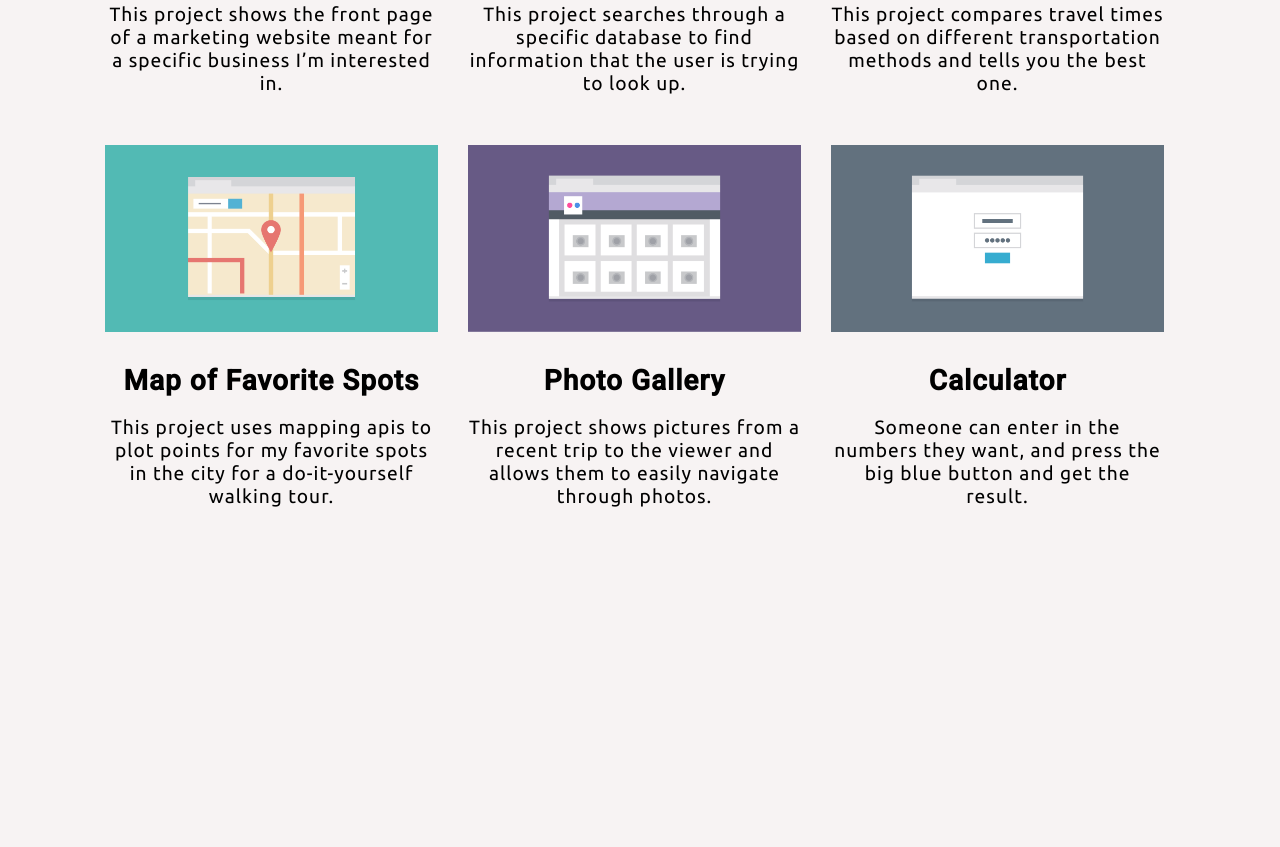
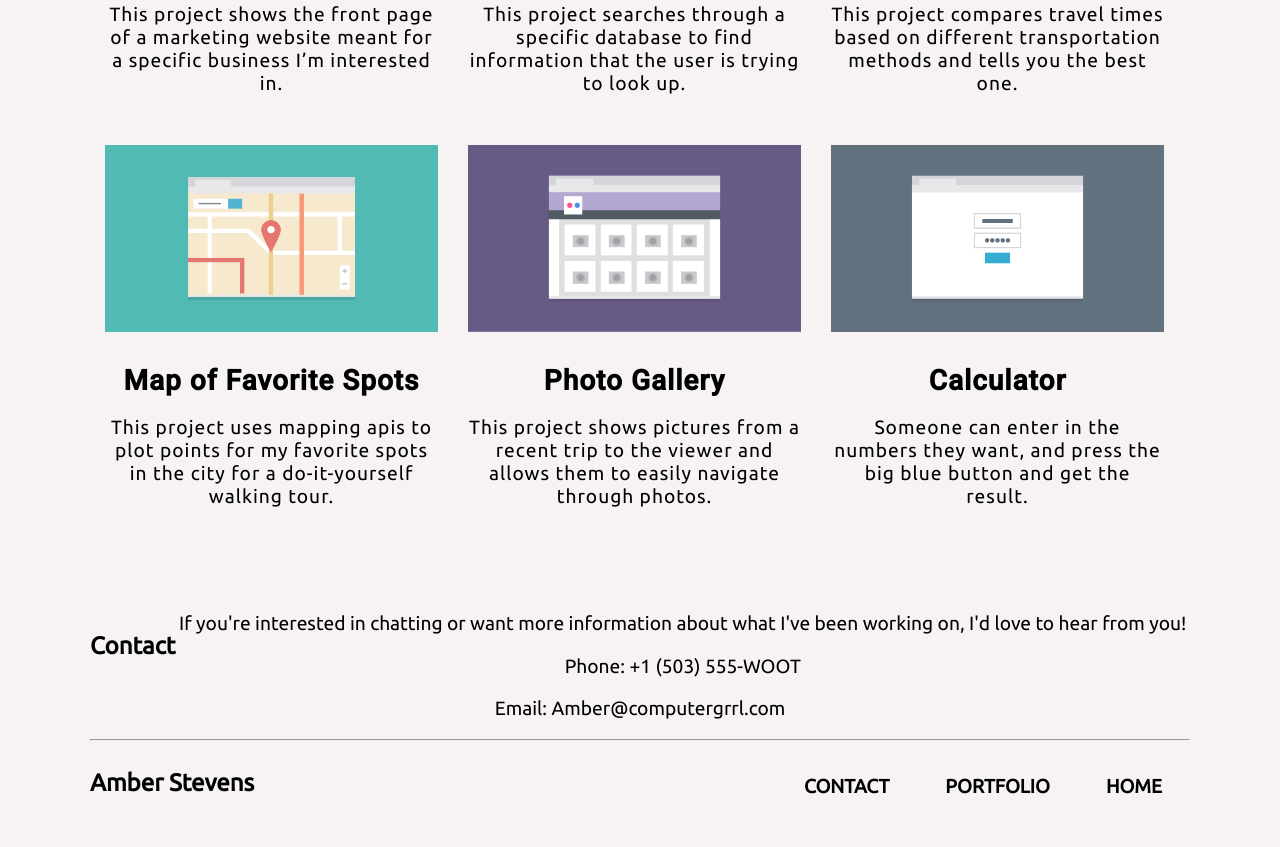
Before and after one commit to computergrrl/FEWD-Mobile-First-Responsive-Layout, a plain HTML site: page index.html in a window 1280 px wide. Shown: the part 756-1603 px from the top of the page. Before the commit the page ends 1314 px from the top, so only its background shows below. Drawn offline with Linux system fonts and the light colour scheme.

Commit message:
Added footer (needs work)

```diff
--- a/css/style.css
+++ b/css/style.css
@@ -114,6 +114,11 @@ img {
   Footer navigation & styling
   ***********************************/
 
+  footer {
+      margin-top: 25px;
+      padding: 10px
+  }
+
   .footer-nav li {
     display: block;
     padding: 8px;
@@ -147,6 +152,15 @@ Media width breakpoints
         background: rgb(247, 243, 243);
     }
 
+    footer h2 {
+        float: left;
+    }
+
+    .footer-nav li {
+        float: right;
+        /* display: inline-block; */
+        background: rgb(247, 243, 243);
+    }
 
     header img {
         float: right;
--- a/index.html
+++ b/index.html
@@ -15,12 +15,12 @@
 
     <header>
         <div class="wrapper clearfix">
-            <h1> Amber Stevens</h1>
+            <h1 id="home"> Amber Stevens</h1>
             <nav>
                 <ul class="site-nav">
-                    <li><a href="#">Home</a></li>
-                    <li><a href="#">Portfolio</a></li>
-                    <li><a href="#">Contact</a></li>
+                    <li><a href="#home">Home</a></li>
+                    <li><a href="#portfolio">Portfolio</a></li>
+                    <li><a href="#contact">Contact</a></li>
                 </ul>
             </nav>
             <img src="images/responsive-layout-profile.png"class="proile-img">
@@ -29,9 +29,8 @@
     </header>
 
 <div class="container clearfix">
-    <!-- <img src="images/responsive-layout-profile.png"class="proile-img">
-        <p>Hi! I’m a front-end developer who loves responsive design and CSS. I recently finished a degree in fronte-end web development at Treehouse and am excited to put all my skills to use!</p> -->
-        <h2>Portfolio</h2>
+
+        <h2 id="portfolio">Portfolio</h2>
         <div class="col">
             <img src="images/portfolio-1.png">
             <h1>Marketing Page</h1>
@@ -69,5 +68,27 @@
         </div>
     </div>
 
+    <footer>
+        <div class="wrapper clearfix">
+            <h2 id="contact">Contact</h2>
+            <p>If you're interested in chatting or want more information about what I've been working on, I'd love to hear from you!</p>
+            <p>Phone: +1 (503) 555-WOOT</p>
+            <p>Email: Amber@computergrrl.com</p>
+
+            <hr>
+            <h2> Amber Stevens</h2>
+            <nav>
+                <ul class="footer-nav">
+                    <li><a href="#home">Home</a></li>
+                    <li><a href="#portfolio">Portfolio</a></li>
+                    <li><a href="#contact">Contact</a></li>
+                </ul>
+
+            </nav>
+
+
+        </div>
+    </footer>
+
 </body>
 </html>
```
